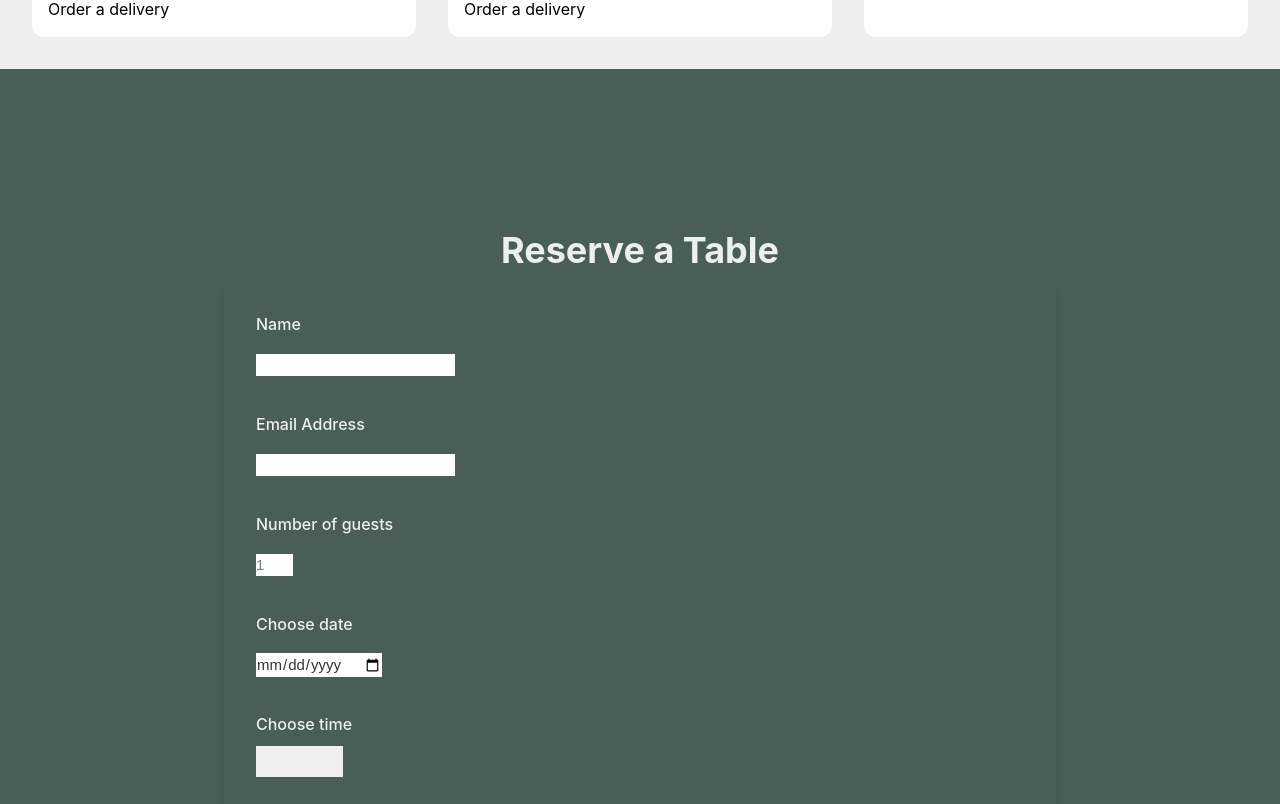
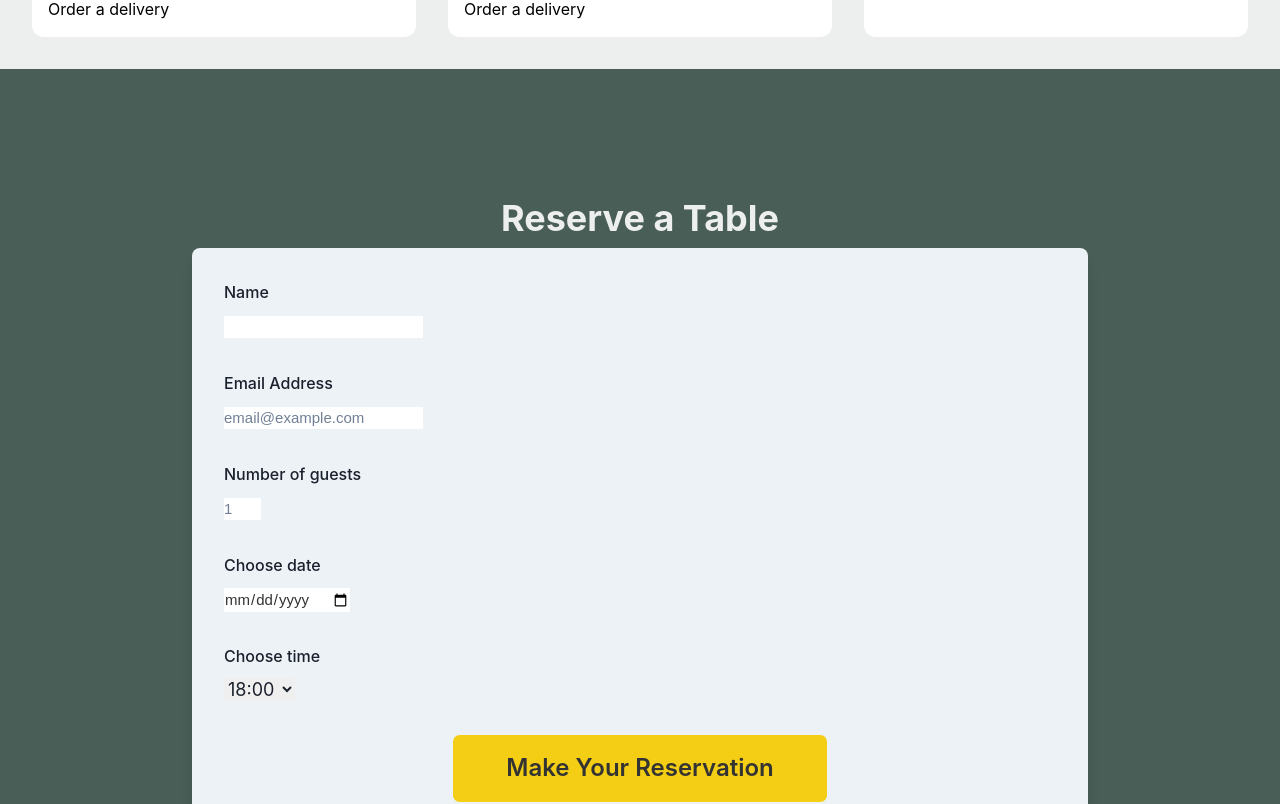
Before and after one commit to joycewv/littlelemon, a React (Create React App) app in the folder new-little-lemon/: page / in a window 1280 px wide. Shown: the part 1279-2083 px from the top of the page. Built offline with nearby package versions, Linux system fonts and the light colour scheme.

Commit message:
updated form alignment and button style

```diff
--- a/new-little-lemon/src/components/BookingForm.js
+++ b/new-little-lemon/src/components/BookingForm.js
@@ -1,4 +1,4 @@
-import { VStack, Heading, Box, FormControl, FormLabel, FormErrorMessage, Button, Flex } from "@chakra-ui/react";
+import { VStack, Heading, Box, FormControl, FormLabel, FormErrorMessage, Button, Flex,} from "@chakra-ui/react";
 import { useFormik } from "formik";
 /*import { useSubmit } from "react-router-dom";*/
 import * as Yup from 'yup';
@@ -37,13 +37,13 @@ const BookingForm = () => {
          justifyContent="center"
          alignItems="center"
          >
-            <VStack w="1024px" p={24} alignItems="center" justifyContent="center" >
+            <VStack w="1024px" p={16} alignItems="center" justifyContent="center">
                 <Heading as="h1" id="booking-form" color="#edefee">
                     Reserve a Table
                 </Heading>
-                <Box p={8} rounded="md" w="100%" color="#edefee" boxShadow={'lg'}>
+                <Box p={8} rounded="lg" w="100%" boxShadow={'lg'} backgroundColor={'gray.100'}>
                     <form onSubmit={formik.handleSubmit}>
-                        <VStack spacing={8} fontSize="18pt">
+                        <VStack spacing={8} fontSize={'lg'}>
                             <FormControl isInvalid={!!formik.errors.firstName && formik.touched.firstName}>
                                 <FormLabel htmlFor="firstName">Name</FormLabel>
                                 <input id="firstName" name="firstName" {...formik.getFieldProps("firstName")} />
@@ -51,7 +51,7 @@ const BookingForm = () => {
                             </FormControl>
                             <FormControl isInvalid={!!formik.errors.email && formik.touched.email}>
                                 <FormLabel htmlFor="email">Email Address</FormLabel>
-                                <input id="email" name="email" type="email" {...formik.getFieldProps("email")}/>
+                                <input id="email" name="email" type="email" placeholder="email@example.com" {...formik.getFieldProps("email")}/>
                                 <FormErrorMessage>{formik.errors.email}</FormErrorMessage>
                             </FormControl>
                             <FormControl isInvalid={!!formik.errors.guests && formik.touched.guests}>
@@ -74,14 +74,14 @@ const BookingForm = () => {
                             </FormControl>
                             <Button
                              type="submit"
-                             colorScheme="yellow"
                              width="45%"
                              fontSize="18pt"
                              fontWeight="600"
                              color="#333333"
-                             backgroundColor="#f4ce14"
                              padding="25pt"
                              borderRadius="5pt"
+                             bg={'#f4ce14'}
+                             _hover={{bg:'yellow.500'}}
                              >
                                 Make Your Reservation</Button>
                         </VStack>
--- a/new-little-lemon/src/components/Header.js
+++ b/new-little-lemon/src/components/Header.js
@@ -38,14 +38,14 @@ const Header = () => {
                     <Spacer />
                     <Button
                      onClick={handleClick("booking")}
-                     colorScheme="yellow"
                      width="45%"
                      fontSize="18pt"
                      fontWeight="600"
                      color="#333333"
-                     backgroundColor="#f4ce14"
                      padding="25pt"
                      borderRadius="5pt"
+                     bg={'#f4ce14'}
+                     _hover={{bg:'yellow.500'}}
                     >Reserve a Table</Button>
                 </VStack>
             </HStack>
--- a/new-little-lemon/src/components/Specials.js
+++ b/new-little-lemon/src/components/Specials.js
@@ -49,16 +49,16 @@ const Specials = () => {
                         This Weeks Specials</Heading>
                     <Spacer />
                     <Button
-                     colorScheme="yellow"
                      width="45%"
                      fontSize="18pt"
                      fontWeight="600"
                      color="#333333"
-                     backgroundColor="#f4ce14"
                      padding="25pt"
                      borderRadius="5pt"
                      minWidth="max-content"
                      alignItems="center"
+                     bg={'#f4ce14'}
+                     _hover={{bg:'yellow.500'}}
                      >
                         Online Menu</Button>
                 </Flex>
```
